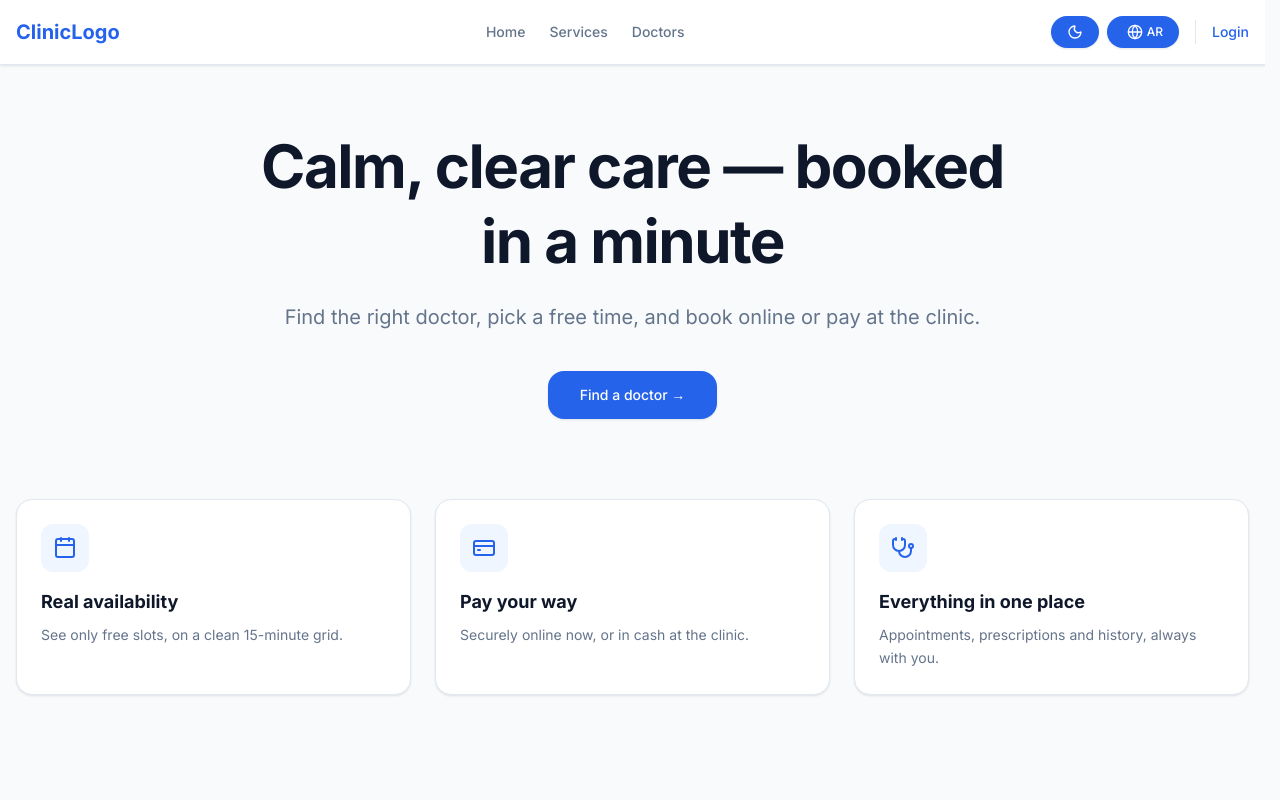
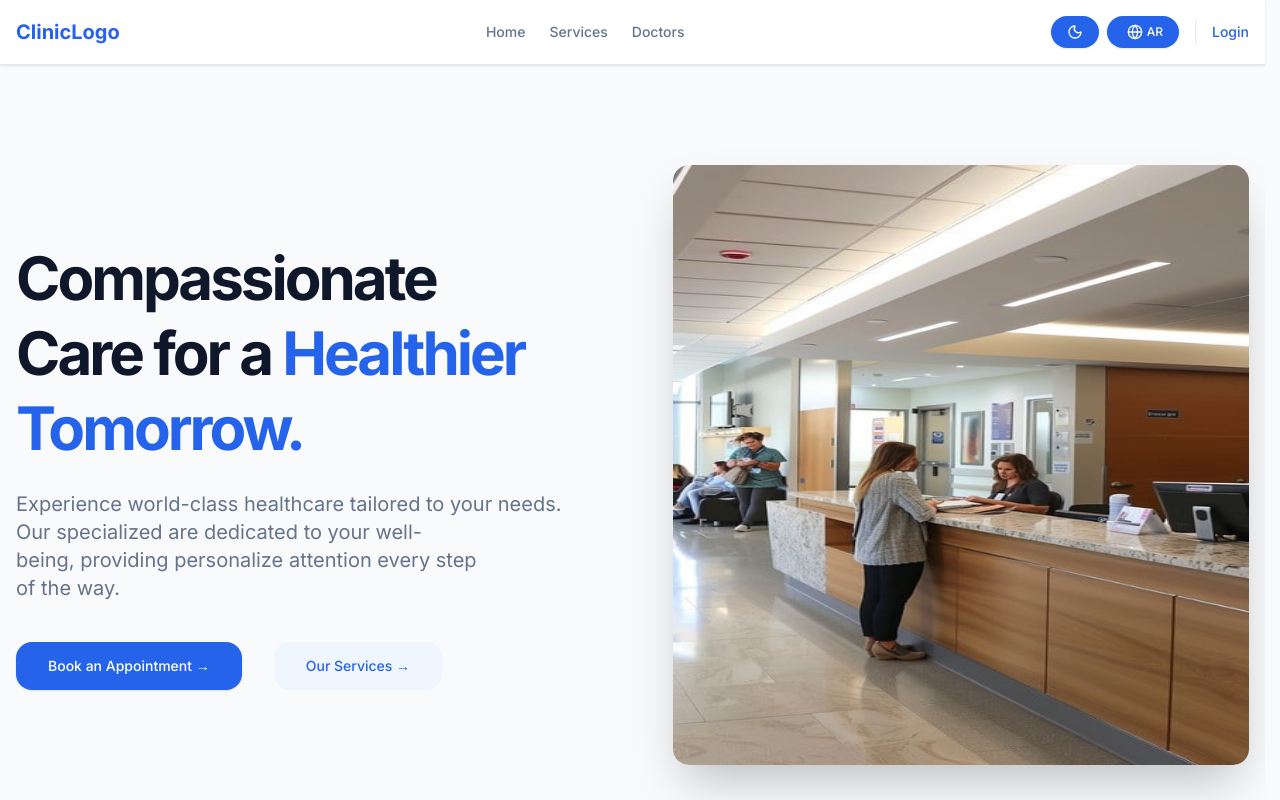
Before and after one commit to zyadmoataz/Clinic-Website, a React (Vite) app: page / in a window 1280 px wide. Shown: the top 800 px of the page. Built offline with nearby package versions, Linux system fonts and the light colour scheme.

Commit message:
feat: add text for home/hero and complete hero section

```diff
--- a/public/locales/ar/translation.json
+++ b/public/locales/ar/translation.json
@@ -9,14 +9,20 @@
     "subtitle": "رعاية، تُحجز ببساطة"
   },
   "home": {
-    "hero_title": "رعاية هادئة وواضحة — تُحجز في دقيقة",
-    "hero_subtitle": "ابحث عن الطبيب المناسب، اختر وقتًا متاحًا، واحجز عبر الإنترنت أو ادفع في العيادة.",
-    "cta": "ابحث عن طبيب",
+    "hero": {
+      "hero_title": "رعاية هادئة من أجل ",
+      "hero_title-colored": "غداً أفضل",
+      "hero_subtitle1": "جرب عناية صحية بمستوي عالمي مصممة خصيصا لاحتياجاتك.",
+      "hero_subtitle2": "خبرائنا ك ملتزمون بصحتك, توفير إهتمام خاص بك فى كل خطوة من العلاج",
+      "main-cta": "إحجز معاد معنا",
+      "sec-cta": "خدماتنا",
       "feature_1_title": "مواعيد حقيقية",
       "feature_1_desc": "شاهد المواعيد المتاحة فقط، في جدول زمني واضح.",
       "feature_2_title": "ادفع بطريقتك",
       "feature_2_desc": "بشكل آمن عبر الإنترنت الآن، أو نقدًا في العيادة.",
       "feature_3_title": "كل شيء في مكان واحد",
       "feature_3_desc": "المواعيد، الوصفات الطبية والسجل، دائماً معك."
+    },
+    "metrics": {}
   }
 }
--- a/public/locales/en/translation.json
+++ b/public/locales/en/translation.json
@@ -9,14 +9,20 @@
     "subtitle": "Care, booked simply"
   },
   "home": {
-    "hero_title": "Calm, clear care — booked in a minute",
-    "hero_subtitle": "Find the right doctor, pick a free time, and book online or pay at the clinic.",
-    "cta": "Find a doctor",
+    "hero": {
+      "hero_title": "Compassionate Care for a ",
+      "hero_title-colored": "Healthier Tomorrow",
+      "hero_subtitle1": "Experience world-class healthcare tailored to your needs.",
+      "hero_subtitle2": "Our specialized are dedicated to your well-being, providing personalize attention every step of the way.",
+      "main-cta": "Book an Appointment",
+      "sec-cta": "Our Services",
       "feature_1_title": "Real availability",
       "feature_1_desc": "See only free slots, on a clean 15-minute grid.",
       "feature_2_title": "Pay your way",
       "feature_2_desc": "Securely online now, or in cash at the clinic.",
       "feature_3_title": "Everything in one place",
       "feature_3_desc": "Appointments, prescriptions and history, always with you."
+    },
+    "metrics": {}
   }
 }
--- a/src/components/layout/PageContainer.tsx
+++ b/src/components/layout/PageContainer.tsx
@@ -10,7 +10,5 @@ interface PageContainerProps {
 }
 
 export function PageContainer({ children, className = '' }: PageContainerProps) {
-  return (
-    <div className={`container mx-auto px-4 py-8 md:py-12 lg:py-16 ${className}`}>{children}</div>
-  );
+  return <div className={`container mx-auto px-4 ${className}`}>{children}</div>;
 }
--- a/src/pages/Home.tsx
+++ b/src/pages/Home.tsx
@@ -11,15 +11,35 @@ export default function Home() {
   const { t } = useTranslation();
 
   return (
-    <PageContainer className="py-20">
+    <PageContainer>
       {/* Hero Section */}
-      <div className="animate-in fade-in slide-in-from-bottom-4 mx-auto mb-20 max-w-3xl text-center duration-500">
-        <h1 className="text-text mb-6 text-4xl leading-tight font-black tracking-tight md:text-5xl lg:text-6xl">
-          {t('home.hero_title')}
-        </h1>
-        <p className="text-muted mb-10 text-lg md:text-xl">{t('home.hero_subtitle')}</p>
-        <Button className="h-12 rounded-full px-8 text-lg">{t('home.cta')} →</Button>
-      </div>
+      <section className="flex h-screen items-center justify-between gap-[5rem]">
+        <section className="flex-1">
+          <h1 className="text-text mb-6 w-[95%] text-4xl leading-tight font-[700] tracking-tighter md:text-5xl lg:text-6xl">
+            {t('home.hero.hero_title')}
+            <span className="text-primary">{t('home.hero.hero_title-colored')}.</span>
+          </h1>
+
+          <p className="text-muted text-lg md:text-xl">{t('home.hero.hero_subtitle1')}</p>
+          <p className="text-muted mb-10 w-[80%] text-lg md:text-xl">
+            {t('home.hero.hero_subtitle2')}
+          </p>
+
+          <div className="flex gap-[2rem]">
+            <Button className="h-12 rounded-full px-8 text-lg">{t('home.hero.main-cta')} →</Button>
+            <Button className="h-12 rounded-full px-8 text-lg" variant="secondary">
+              {t('home.hero.sec-cta')} →
+            </Button>
+          </div>
+        </section>
+        <section className="flex h-[75%] w-[90%] flex-1 items-center justify-center rounded-[1rem] shadow-2xl">
+          <img
+            className="h-full w-full rounded-[1rem]"
+            src="/images/hero-img.jpg"
+            alt="The clinic receptionist"
+          />
+        </section>
+      </section>
 
       {/* Features Grid */}
       <div className="animate-in fade-in slide-in-from-bottom-8 grid grid-cols-1 gap-6 duration-700 md:grid-cols-3">
```
Also changed, not shown: public/images/hero-img.jpg (added). Lines whose indentation alone changed are shown as unchanged.
